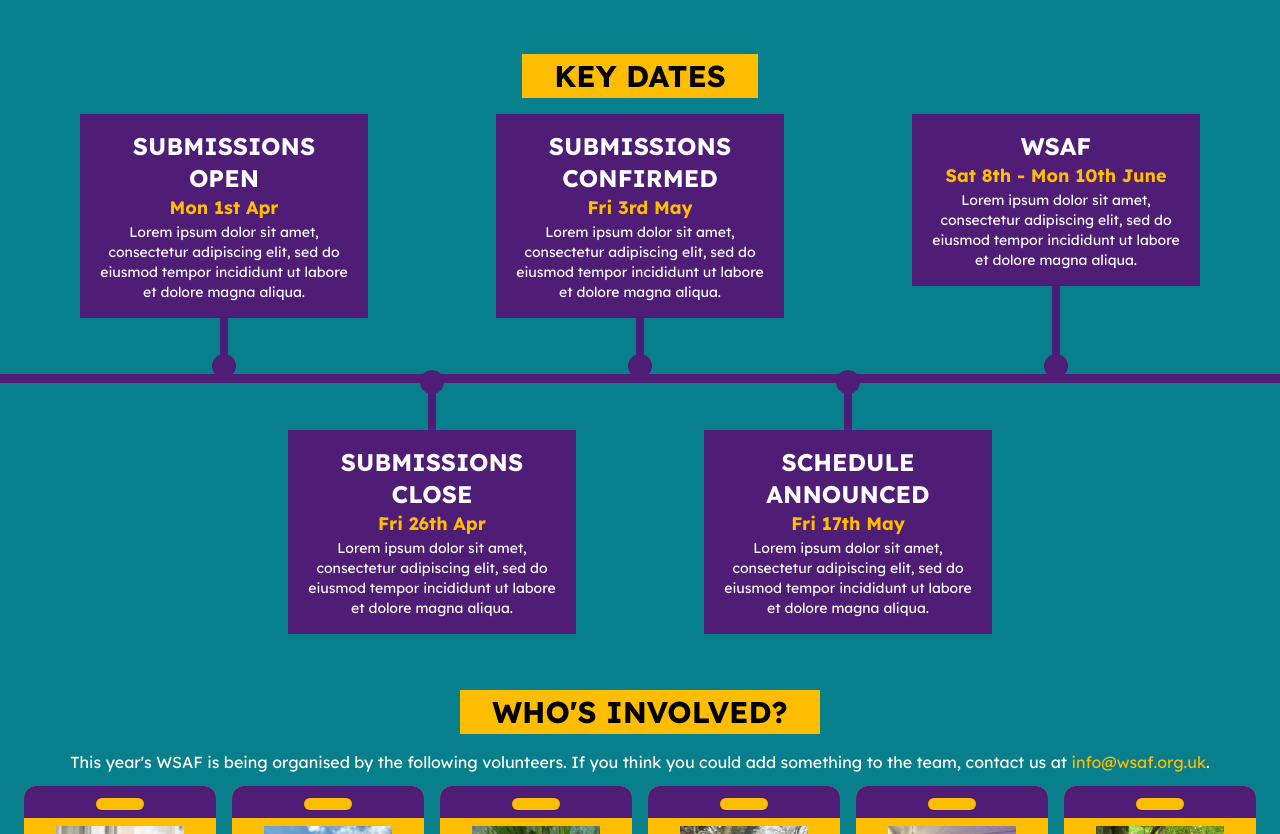
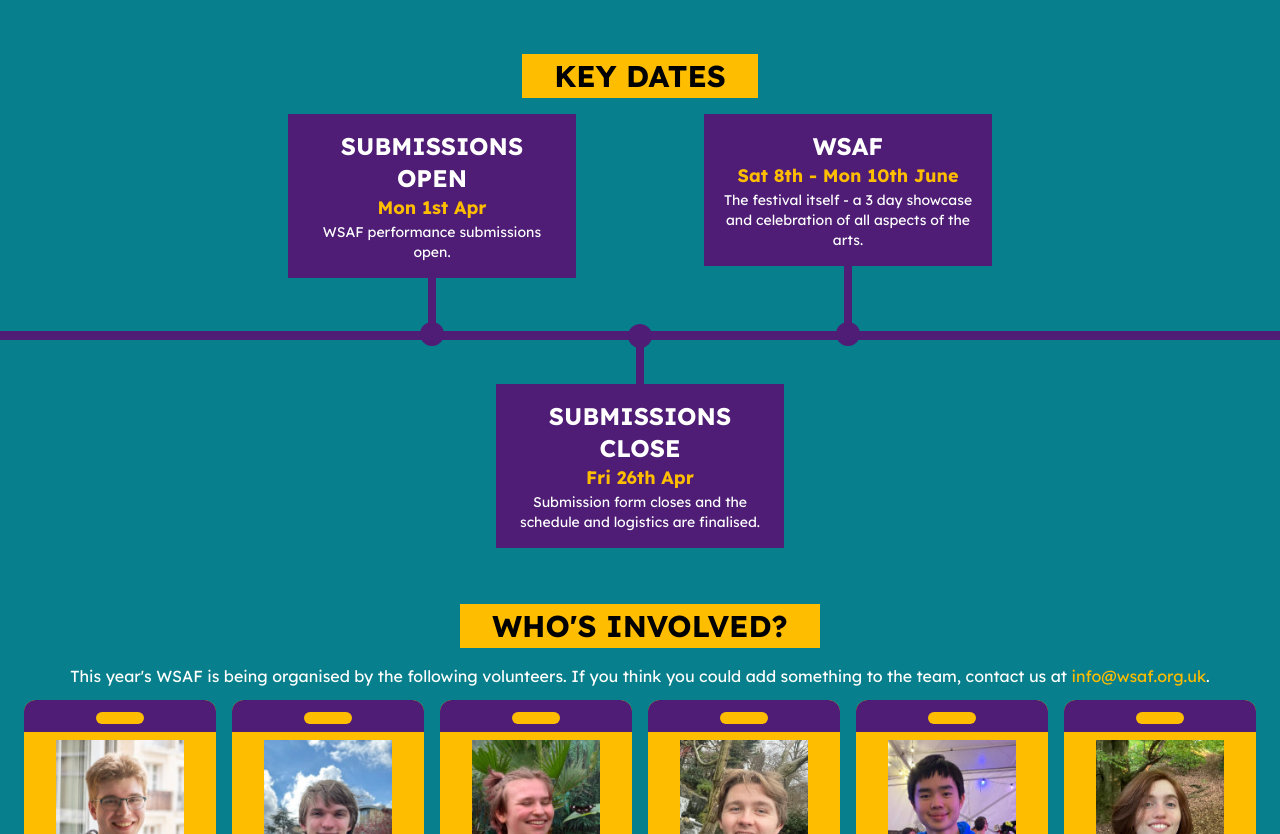
Before and after one commit to WarwickStudentArtsFestival/WSAF24-Website, a Next.js app: page / in a window 1280 px wide. Shown: the part 649-1483 px from the top of the page. Built offline with nearby package versions, Linux system fonts and the light colour scheme.

Commit message:
:sparkles: Update key dates

```diff
--- a/src/app/components/key-date.tsx
+++ b/src/app/components/key-date.tsx
@@ -2,7 +2,7 @@ export type KeyDateProps = {
   name: string;
   date: string;
   dateTime: string;
-  description: string;
+  description?: string;
 };
 
 export default function KeyDate({
@@ -14,10 +14,10 @@ export default function KeyDate({
   name: string;
   date: string;
   dateTime: string;
-  description: string;
+  description?: string;
 }) {
   return (
-    <article className="relative group lg:even:mt-64 lg:odd:mb-64 flex flex-col">
+    <article className="relative group lg:even:mt-[210px] lg:odd:mb-[202px] flex flex-col">
       <div className="hidden group-odd:hidden lg:block">
         <div className="bg-secondary rounded-full w-6 h-6 -mb-3 mx-auto" />
         <div className="bg-secondary w-2 h-40 -mb-28 mx-auto" />
--- a/src/app/components/key-dates.tsx
+++ b/src/app/components/key-dates.tsx
@@ -5,36 +5,21 @@ const keyDates: KeyDateProps[] = [
     name: 'Submissions Open',
     date: 'Mon 1st Apr',
     dateTime: '2024-04-01',
-    description:
-      'Lorem ipsum dolor sit amet, consectetur adipiscing elit, sed do eiusmod  tempor incididunt ut labore et dolore magna aliqua.',
+    description: 'WSAF performance submissions open.',
   },
   {
     name: 'Submissions Close',
     date: 'Fri 26th Apr',
     dateTime: '2024-04-26',
     description:
-      'Lorem ipsum dolor sit amet, consectetur adipiscing elit, sed do eiusmod  tempor incididunt ut labore et dolore magna aliqua.',
-  },
-  {
-    name: 'Submissions Confirmed',
-    date: 'Fri 3rd May',
-    dateTime: '2024-05-03',
-    description:
-      'Lorem ipsum dolor sit amet, consectetur adipiscing elit, sed do eiusmod  tempor incididunt ut labore et dolore magna aliqua.',
-  },
-  {
-    name: 'Schedule Announced',
-    date: 'Fri 17th May',
-    dateTime: '2024-05-17',
-    description:
-      'Lorem ipsum dolor sit amet, consectetur adipiscing elit, sed do eiusmod  tempor incididunt ut labore et dolore magna aliqua.',
+      'Submission form closes and the schedule and logistics are finalised.',
   },
   {
     name: 'WSAF',
     date: 'Sat 8th - Mon 10th June',
     dateTime: '2024-06-08',
     description:
-      'Lorem ipsum dolor sit amet, consectetur adipiscing elit, sed do eiusmod  tempor incididunt ut labore et dolore magna aliqua.',
+      'The festival itself - a 3 day showcase and celebration of all aspects of the arts.',
   },
 ];
 
```
